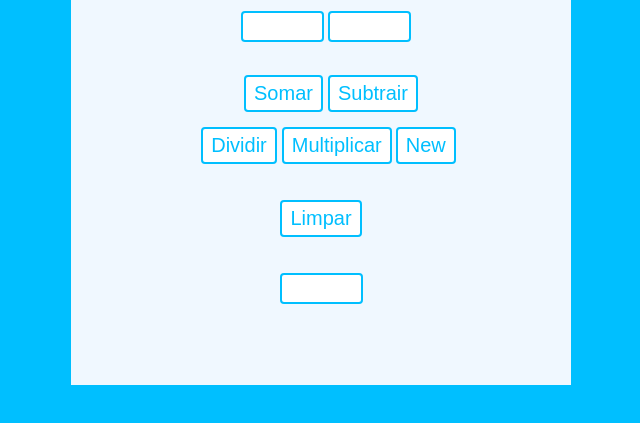
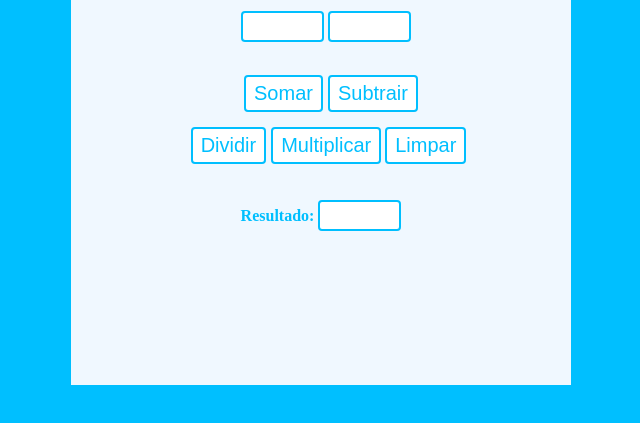
Before and after one commit to Sthefanyso/Fatec-2023-Calculadora, a plain HTML site: page index.html in a window 1280 px wide. Shown: the part 215-638 px from the top of the page, without its empty margins (319-959 px from the left). Drawn offline with Linux system fonts and the light colour scheme.

Commit message:
versaofinal

```diff
--- a/index.html
+++ b/index.html
@@ -24,10 +24,10 @@
         <button type="button" class="btnsubtrair" onclick="subtrair()">Subtrair</button><br>
         <button type="button" class="btndividir" onclick="dividir()">Dividir</button>
         <button type="button" class="btnmulti" onclick="multiplicar()">Multiplicar</button>
-        <button type="button" class="btnnew">New</button><br><br><br>
         <button type="button" class="btnlimpa" onclick="limpar()">Limpar</button><br><br><br>
         <!-- botões -->
-        <div clas="saída">
+        <div class="saída">
+        <label style="color:#00BFFF"><strong>Resultado: </strong></label>
         <input type="text" id="resp" class="input" readonly>
         </div>
         <script>
--- a/style.css
+++ b/style.css
@@ -98,13 +98,3 @@ input{
     padding: 5px 8px;
 
 }
-
-.btnnew{
-    background-color:#fff;
-    color: #00BFFF;
-    border: 2px solid #00BFFF;
-    border-radius: 4px;
-    font-size: 20px;
-    padding: 5px 8px;
-
-}
```
